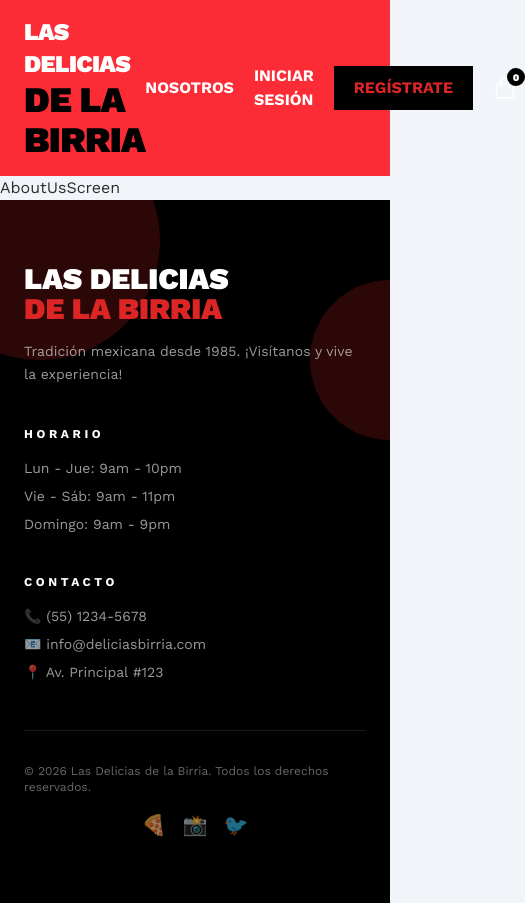
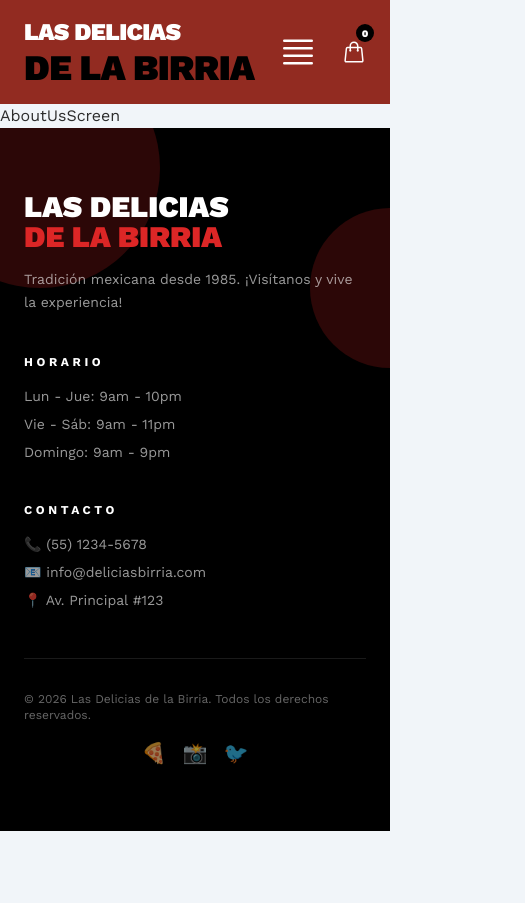
Before and after one commit to JosueDevV/LDDLB, a React (Vite) app: page /aboutUs in a window 390 px wide. Shown: the whole page, 525 px wide, since content can reach past the window. After the commit the page ends 844 px from the top, so only its background shows below. Built offline with nearby package versions, Linux system fonts and the light colour scheme.

Commit message:
Fix bugs in the header in mobile view

```diff
--- a/src/components/Header.tsx
+++ b/src/components/Header.tsx
@@ -1,16 +1,24 @@
 import { Link } from "react-router"
-import { ShoppingBagIcon } from "@heroicons/react/24/outline"
+import { ShoppingBagIcon, Bars4Icon, XMarkIcon } from "@heroicons/react/24/outline"
+import { useState } from "react"
+import { motion } from "framer-motion"
 
 export const Header = () => {
+    const [ open, setOpen ] = useState(false)
+
+    const isOpen = () => setOpen(!open)
+
     return (
-        <header className="sticky top-0 z-50 flex justify-between items-center px-6 py-4 bg-red-500">
+        <header className="sticky top-0 z-50 px-6 py-4 bg-brand-dark-red">
+
+            <div className="flex justify-between items-center w-full">
                 <Link to="/" aria-label="Ir al inicio">
                     <h1 className="uppercase tracking-tight font-black text-2xl sm:text-3xl text-white">
                         Las Delicias<br /><span className="text-4xl sm:text-5xl text-black">de La Birria</span>
                     </h1>
                 </Link>
 
-            <nav className="flex gap-5 uppercase font-bold items-center" aria-label="Navegación principal">
+                <nav className="hidden md:flex gap-5 uppercase font-bold items-center" aria-label="Navegación principal">
                     <Link
                         to="/aboutUs"
                         className="text-white hover:text-black transition-colors"
@@ -39,6 +47,66 @@ export const Header = () => {
                         </span>
                     </button>
                 </nav>
+
+                <div className="md:hidden flex gap-6">
+                    <button
+                        aria-label="Abrir carrito de compras"
+                        className="relative text-white hover:text-black transition-colors"
+                    >
+                        {!open ? (
+                            <Bars4Icon
+                                className="w-10"
+                                onClick={isOpen}
+                            />
+                        ): (
+                            <XMarkIcon
+                                className="w-10"
+                                onClick={isOpen}
+                            />
+                        )}
+                    </button>
+                    <button
+                        aria-label="Abrir carrito de compras"
+                        className="relative text-white hover:text-black transition-colors"
+                    >
+                        <ShoppingBagIcon className="w-6 h-6" />
+                        <span className="absolute -top-2 -right-2 bg-black text-white text-[10px] font-black w-4.5 h-4.5 rounded-full flex items-center justify-center">
+                            0
+                        </span>
+                    </button>
+                </div>
+            </div>
+            { open && (
+                <motion.nav
+                    className="md:hidden my-4 pt-4 flex flex-col gap-4 uppercase font-bold text-center"
+                    initial={{y: -20, opacity: 0}}
+                    animate={{y: 0, opacity: 1}}
+                    transition={{ type: 'spring', stiffness: 200, damping: 5}}
+                >
+                    <Link
+                        to="/aboutUs"
+                        className="text-white hover:text-black transition-colors py-2"
+                        onClick={isOpen}
+                    >
+                        Nosotros
+                    </Link>
+                    <Link
+                        to="/login"
+                        className="text-white hover:text-black transition-colors"
+                        onClick={isOpen}
+                    >
+                        Iniciar Sesión
+                    </Link>
+                    <Link
+                        to="/signUp"
+                        className="px-5 py-2.5 bg-black text-brand-red hover:bg-gray-900 active:bg-gray-800 transition-colors"
+                        onClick={isOpen}
+                    >
+                        Regístrate
+                    </Link>
+                </motion.nav>
+            )}
+
         </header>
     )
 }
--- a/src/components/Home/GallerySection.tsx
+++ b/src/components/Home/GallerySection.tsx
@@ -6,7 +6,7 @@ const galleryImages = [
   "17-Taco Suadero.jpg",
   "13-Birria x Kilo.jpg",
   "25-Torta de Arrachera.jpg",
-  "18-Torta al pastor con queso.jpg"
+  "18-Torta al pastor con queso.jpg",
 ];
 
 export const GallerySection = () => {
@@ -50,10 +50,10 @@ export const GallerySection = () => {
               key={index}
               initial={{ scale: 0.8, opacity: 0 }}
               whileInView={{ scale: 1, opacity: 1 }}
-              viewport={{ once: true }}
-              transition={{ delay: index * 0.1 }}
+              viewport={{ amount: 'some' }}
+              transition={{ delay: index * 0.1}}
               whileHover={{ scale: 1.05 }}
-              className={`relative overflow-hidden rounded-xl cursor-pointer ${index === 0 || index === 5 ? 'md:col-span-1' : ''}`}
+              className='relative overflow-hidden rounded-xl cursor-pointer'
             >
               <img
                 src={src}
@@ -72,7 +72,6 @@ export const GallerySection = () => {
           transition={{ delay: 0.4 }}
           className='mt-12 text-center'
         >
-          <span className='text-4xl'>📍</span>
           <h3 className='text-2xl font-black text-black mt-2 mb-2'>VISÍTANOS</h3>
           <p className='text-gray-600'>Calle 26 #103 Col. Estado de Mexico, Nezahualcoyotl.</p>
           <p className='text-gray-600'>Abierto: Lun-Vie 9:00 AM - 9:00 PM</p>
```
Lines whose indentation alone changed are shown as unchanged.
